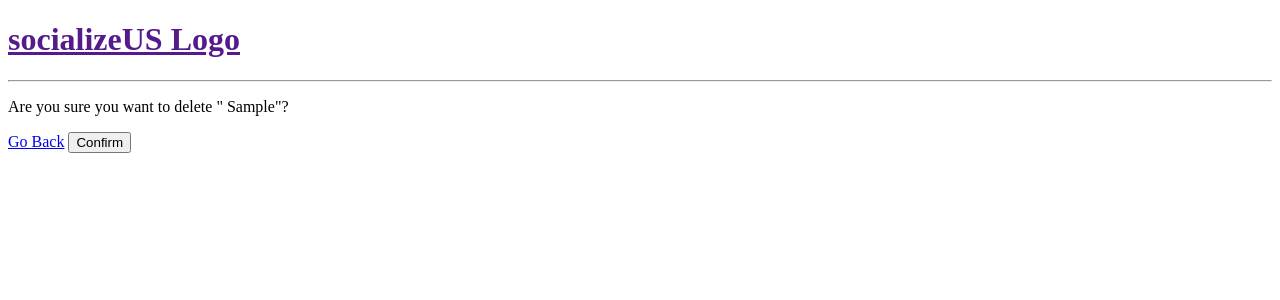
After one commit to ossarioglu/SWE573-repo, a Django app: page /delete-offer/00000000-0000-0000-0000-000000000001/ in a window 1280 px wide. The commit adds this page. Shown: the top 300 px of the page. Run offline with Django 3.2, Linux system fonts and the light colour scheme; tables that the repository leaves empty hold one stand-in row (values such as "Sample post").

Commit message:
Update and Delete Offering is completed

```diff
--- a/socializeUs/base/admin.py
+++ b/socializeUs/base/admin.py
@@ -2,7 +2,8 @@ from django.contrib import admin
 
 # Register your models here.
 
-from .models import Offering, Feedback
+from .models import Offering, Feedback, Tag
 
 admin.site.register(Offering)
 admin.site.register(Feedback)
+admin.site.register(Tag)
--- a/socializeUs/base/models.py
+++ b/socializeUs/base/models.py
@@ -9,9 +9,15 @@ from django.contrib.auth.models import User
 
 
 # Create your models here.
+class Tag(models.Model):
+    tagName = models.CharField(primary_key = True,max_length=10)
+
+    def __str__(self):
+        return self.tagName
 
 class Offering(models.Model):
     serviceID = models.UUIDField(primary_key = True, default = uuid.uuid4, editable = False)
+    tag = models.ForeignKey(Tag, on_delete=models.CASCADE, null=True)
     status = models.CharField(max_length=10,default='New')
     providerID = models.ForeignKey(User, on_delete=models.CASCADE)
     keywords = models.CharField(max_length=100)
--- /dev/null
+++ b/socializeUs/base/templates/base/delete.html
@@ -0,0 +1,12 @@
+{% extends 'main.html' %}
+
+{% block content %}
+
+<form method="POST" accept="">
+    {% csrf_token %}
+    <p> Are you sure you want to delete " {{obj}}"?</p>
+    <a href="{{request.META.HTTP_REFERER}}">Go Back</a>
+    <input type="submit" value="Confirm" />
+</form>
+
+{% endblock content %}
--- a/socializeUs/base/templates/base/home.html
+++ b/socializeUs/base/templates/base/home.html
@@ -11,8 +11,11 @@
     <div>
         {% for offer_name in offers %}
             <div>
+                <a href="{% url 'update-offer' offer_name.serviceID %}" > Edit </a>
+                <a href="{% url 'delete-offer' offer_name.serviceID %}" > Delete </a>
                 <span>@ {{ offer_name.providerID}}</span>
                 <h5>{{ offer_name.serviceID}} - <a href="{% url 'offerings' offer_name.serviceID %}">{{ offer_name.keywords}}</a> </h5>
+                <small>{{ offer_name.tag}}</small>
                 <hr>
             </div>
         {% endfor %}
--- a/socializeUs/base/templates/base/offerings.html
+++ b/socializeUs/base/templates/base/offerings.html
@@ -3,5 +3,6 @@
 {% block content %}
 
 <h1> {{ offers.keywords }}</h1>
-
+<h2> {{ offers.status }}</h2>
+<h3> {{ offers.serviceInfo }}</h3>
 {% endblock content %}
--- a/socializeUs/base/urls.py
+++ b/socializeUs/base/urls.py
@@ -6,5 +6,7 @@ urlpatterns = [
     path('', views.home, name="home"),
     path('offerings/<str:ofnum>/', views.offerings, name ="offerings"),
     path('create-offer/', views.createOffer, name ="create-offer"),
+    path('update-offer/<str:ofNum>/', views.updateOffer, name ="update-offer"),
+    path('delete-offer/<str:ofNum>/', views.deleteOffer, name ="delete-offer"),
 
 ]
--- a/socializeUs/base/views.py
+++ b/socializeUs/base/views.py
@@ -30,3 +30,22 @@ def createOffer(request):
             return redirect('home')
     context = {'form': form}
     return render(request, 'base/create_offering.html', context)
+
+def updateOffer(request, ofNum):
+    offer = Offering.objects.get(serviceID=ofNum)
+    form = OfferForm(instance=offer)
+
+    if request.method == 'POST':
+        form = OfferForm(request.POST, instance=offer)
+        if form.is_valid():
+            form.save()
+            return redirect('home')
+    context = {'form':form}
+    return render(request, 'base/create_offering.html', context)
+
+def deleteOffer(request, ofNum):
+    offer = Offering.objects.get(serviceID=ofNum)
+    if request.method == 'POST':
+        offer.delete()
+        return redirect('home')
+    return render(request, 'base/delete.html', {'obj':offer})
--- a/socializeUs/templates/navbar.html
+++ b/socializeUs/templates/navbar.html
@@ -1,5 +1,5 @@
 <a href="">
-    <h1> My Logo</h1>
+    <h1> socializeUS Logo</h1>
 </a>
 
 <hr>
```
Also changed, not shown: socializeUs/base/migrations/0005_auto_20211208_1801.py (added).
